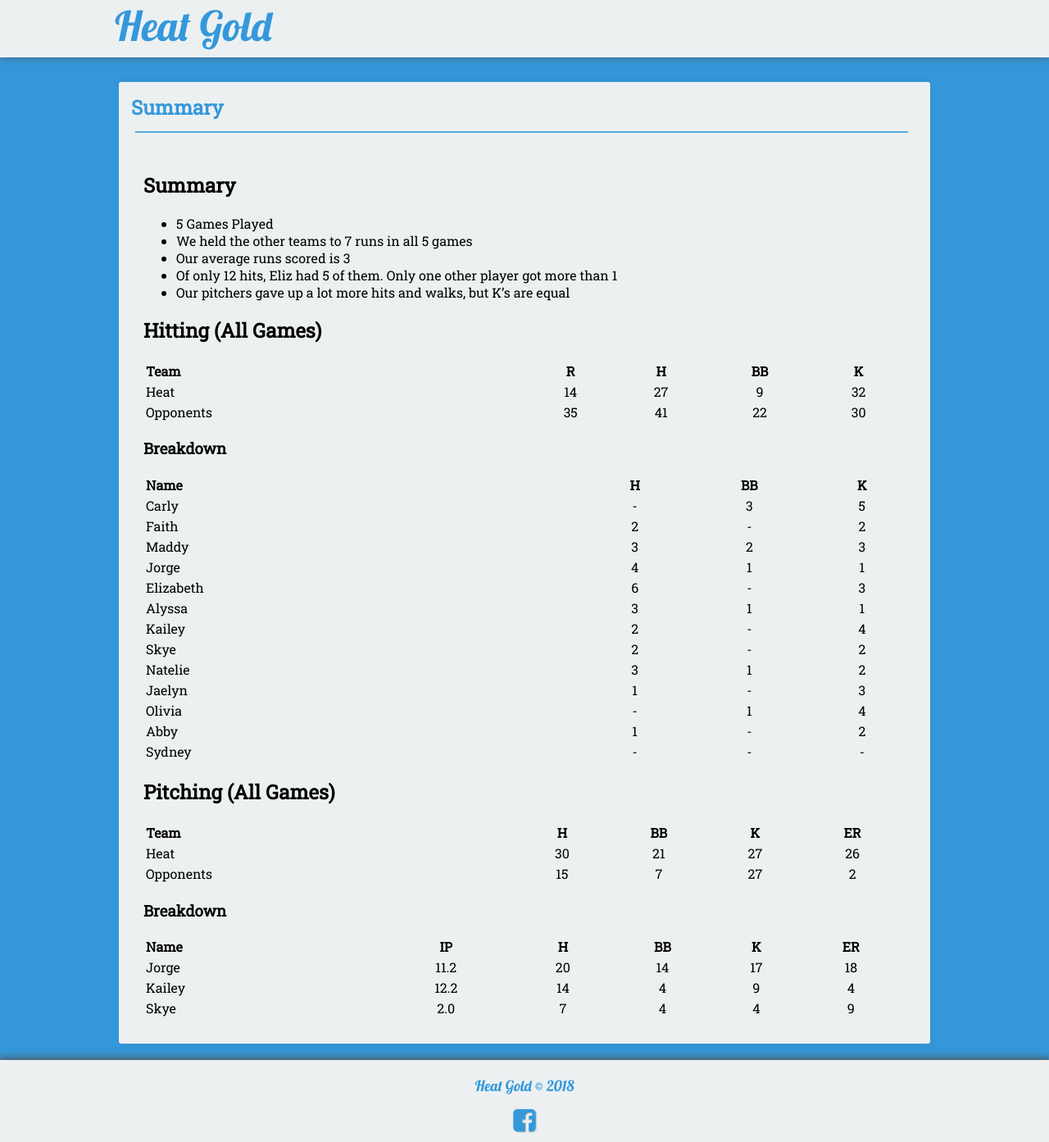
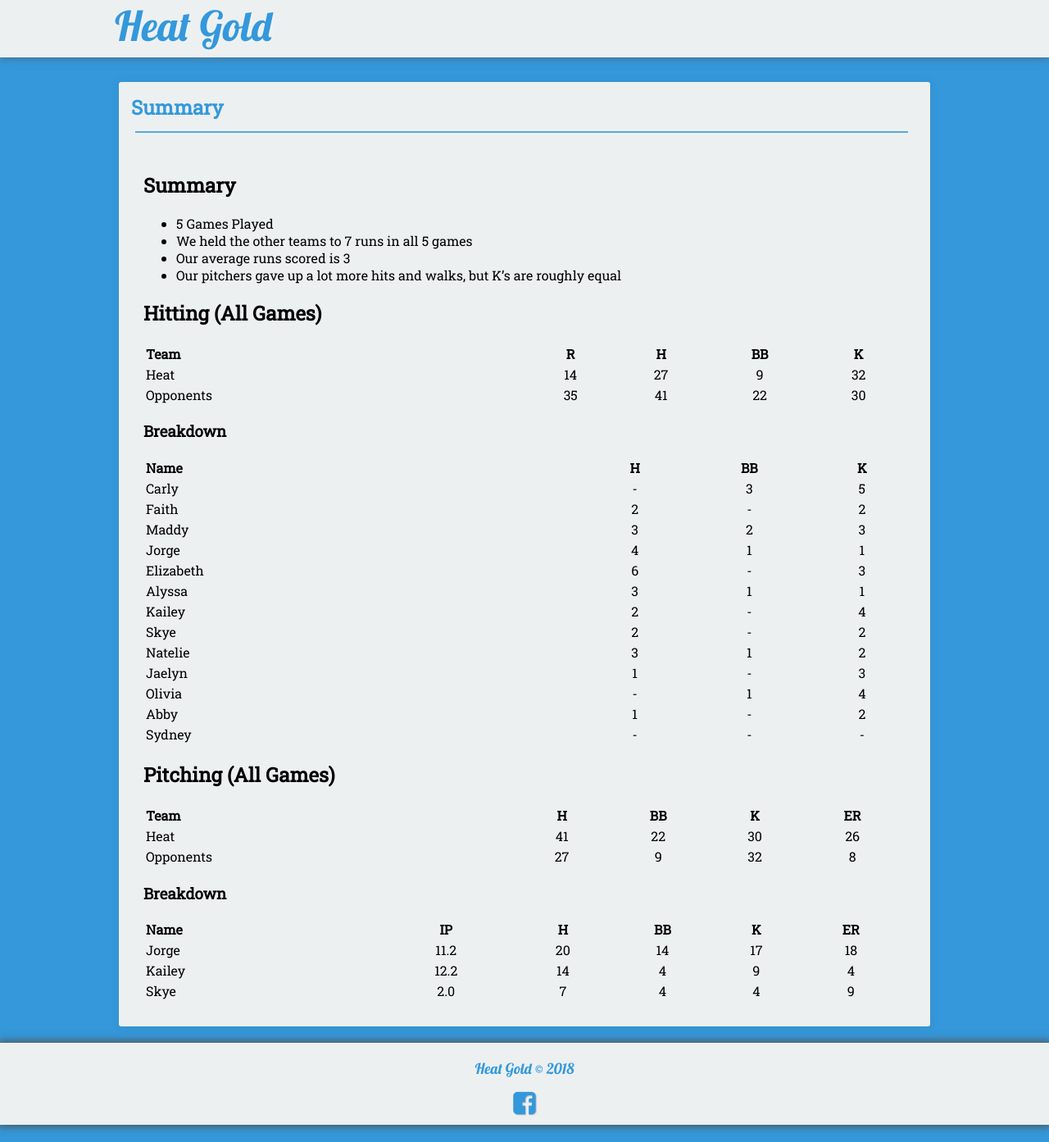
Before and after one commit to seanmerrow/ecf, a Jekyll site: the page built from summary.md, in a window 1280 px wide. Shown: the whole page at 82% size. Built offline with Jekyll 4.4.1, drawn with Linux system fonts in a browser that asks for light colours; nearby versions of some CDN libraries; our own code applies the rules of GitHub Pages for plain Markdown files.

Commit message:
Update summary.md

```diff
--- a/summary.md
+++ b/summary.md
@@ -7,8 +7,7 @@ title:  "Summary"
 * 5 Games Played
 * We held the other teams to 7 runs in all 5 games
 * Our average runs scored is 3
-* Of only 12 hits, Eliz had 5 of them. Only one other player got more than 1
-* Our pitchers gave up a lot more hits and walks, but K's are equal
+* Our pitchers gave up a lot more hits and walks, but K's are roughly equal
 
 ## Hitting (All Games)
 
@@ -42,8 +41,8 @@ title:  "Summary"
 
 |Team      | H   | BB  | K   | ER  |
 |:---------|:---:|:---:|:---:|:---:|
-|Heat      |30   |21   |27   |26   |
-|Opponents |15   |7    |27   |2    |
+|Heat      |41   |22   |30   |26   |
+|Opponents |27   |9    |32   |8    |
 
 
 ### Breakdown
```
